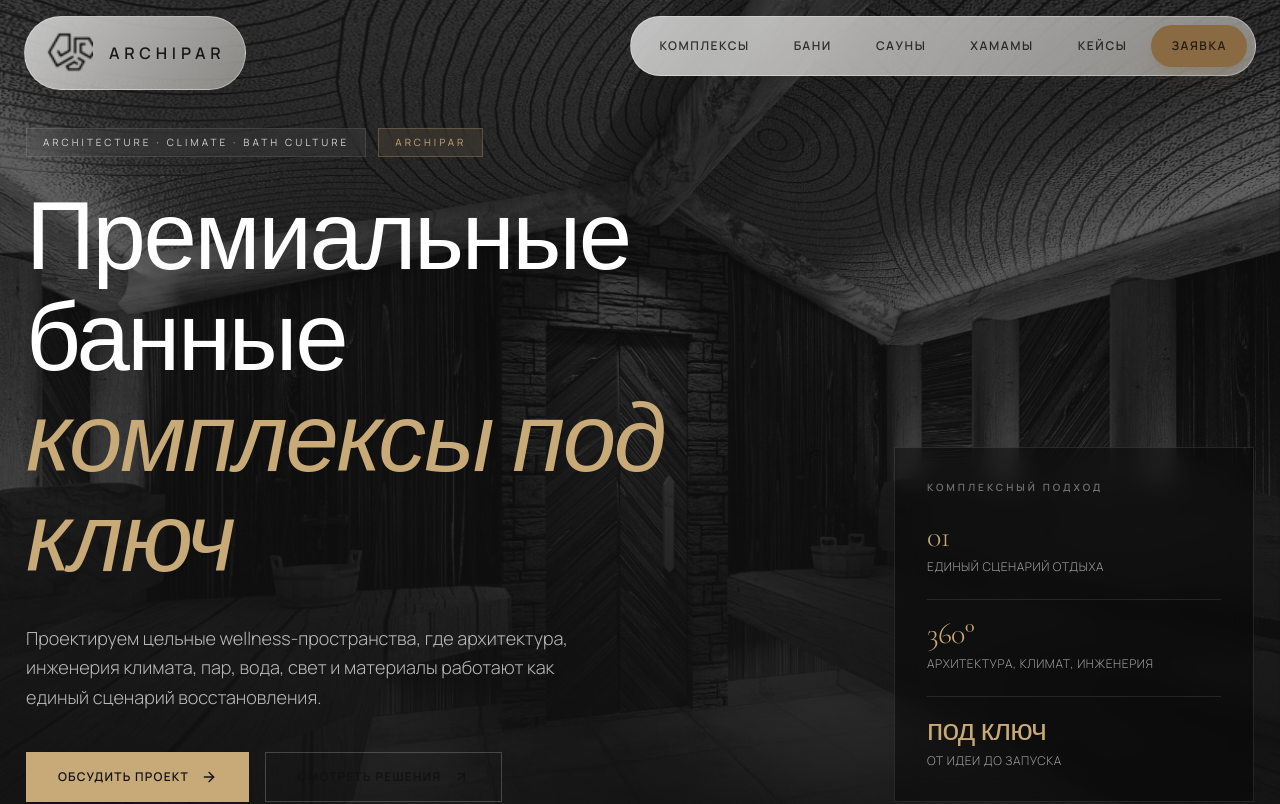
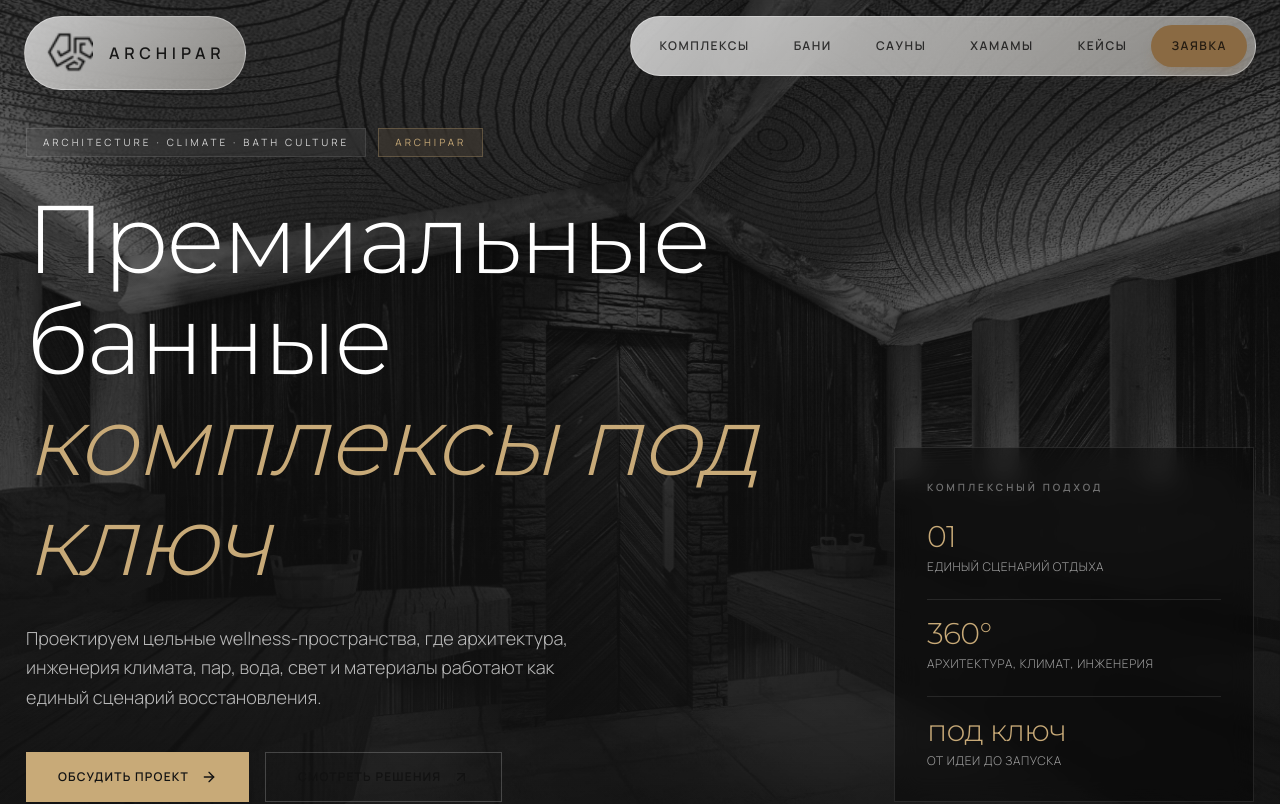
Before and after one commit to TatooineEnjoyer/archipar, a Next.js app: page / in a window 1280 px wide. Shown: the top 804 px of the page. Built offline with nearby package versions, Linux system fonts and the light colour scheme.

Commit message:
Replace Cormorant font with Montserrat in layout

```diff
--- a/src/app/layout.tsx
+++ b/src/app/layout.tsx
@@ -1,19 +1,19 @@
 import type { Metadata } from "next";
-import { Cormorant_Garamond, Manrope } from "next/font/google";
+import { Montserrat, Manrope } from "next/font/google";
+import Footer from "@/components/Footer";
 import "./globals.css";
 
-// Премиальная антиква для заголовков
-const cormorantGaramond = Cormorant_Garamond({
+// Стильный архитектурный шрифт для заголовков (вместо крючковатой антиквы)
+const montserrat = Montserrat({
   subsets: ["latin", "cyrillic"],
-  weight: ["300", "400", "500", "600", "700"],
-  style: ["normal", "italic"],
+  weight: ["300", "400", "500", "600"],
   variable: "--font-display",
 });
 
-// Геометрический гротеск для основного текста
+// Чистый базовый шрифт для легкого чтения контента
 const manrope = Manrope({
   subsets: ["latin", "cyrillic"],
-  weight: ["300", "400", "500", "600", "700"],
+  weight: ["300", "400", "500", "600"],
   variable: "--font-body",
 });
 
@@ -37,8 +37,16 @@ export default function RootLayout({
   children: React.ReactNode;
 }>) {
   return (
-    <html lang="ru" className={`${cormorantGaramond.variable} ${manrope.variable}`}>
-      <body>{children}</body>
+    <html lang="ru" className={`${montserrat.variable} ${manrope.variable}`}>
+      <body className="min-h-screen flex flex-col justify-between">
+        {/* Основной контент страниц */}
+        <main className="flex-grow">
+          {children}
+        </main>
+
+        {/* Сквозной премиальный подвал сайта */}
+        <Footer />
+      </body>
     </html>
   );
 }
```
